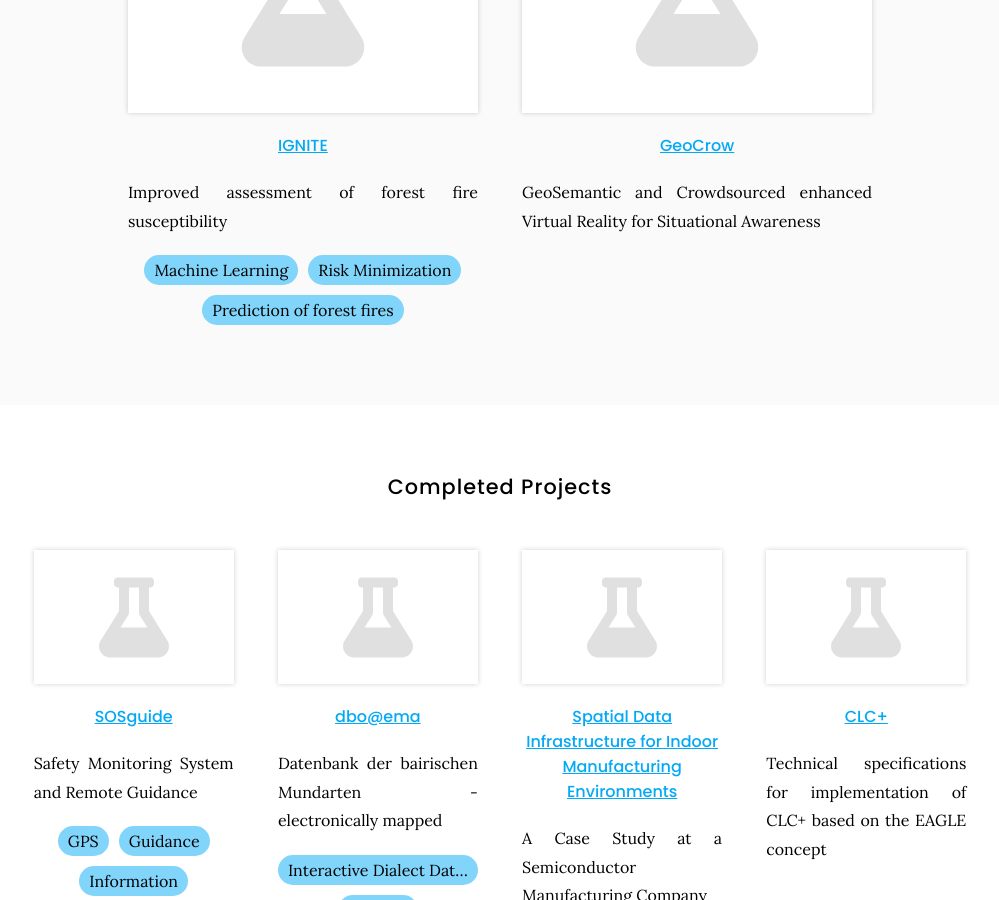
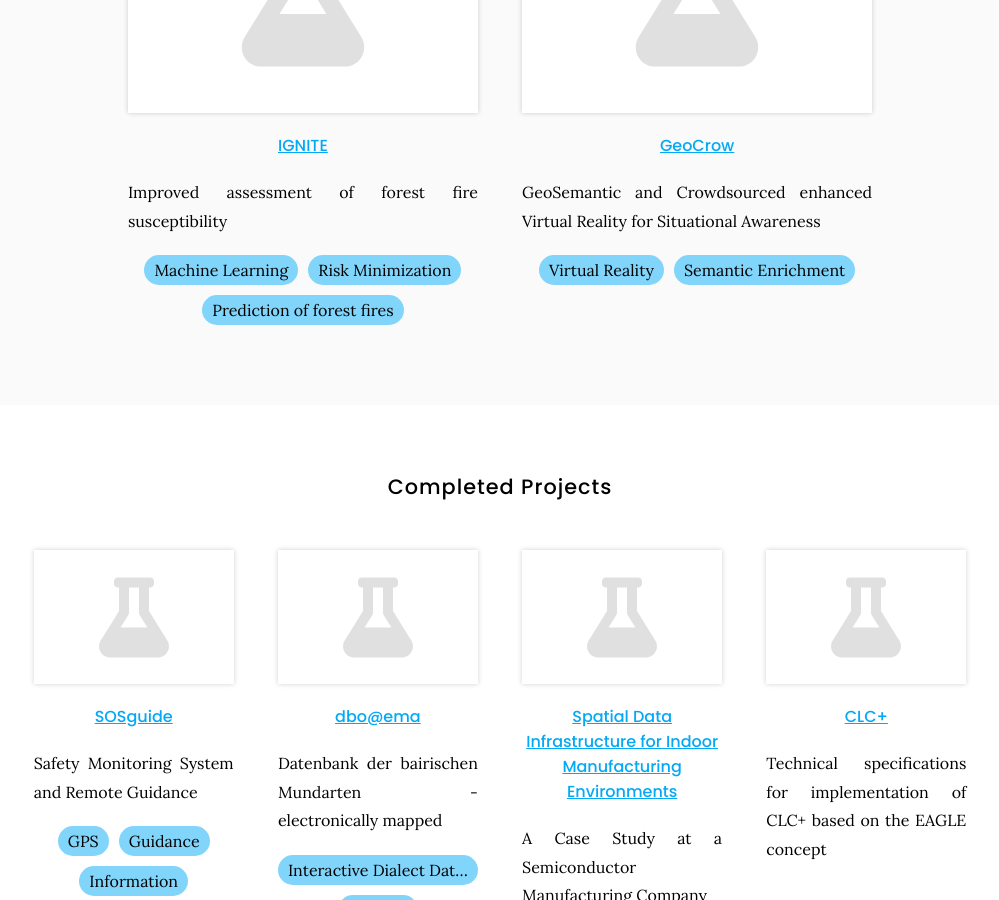
Before and after one commit to Geoinfo-TUGraz/Geoinfo-TUGraz.github.io, a Jekyll site: the page built from projects/index.md, in a window 1280 px wide and 900 px high, scrolled down 1143 px. Shown: the whole window, without its empty margins (140-1139 px from the left). Built offline with Jekyll 4.4.1, drawn with Linux system fonts in a browser that asks for light colours.

Commit message:
Update projects.yaml

```diff
--- a/_data/projects.yaml
+++ b/_data/projects.yaml
@@ -48,6 +48,8 @@
   link: projects/GeoCrow
   description: GeoSemantic and Crowdsourced enhanced Virtual Reality for Situational Awareness
   tags:
+    - Virtual Reality
+    - Semantic Enrichment
 
  # Completed projects
 
```
